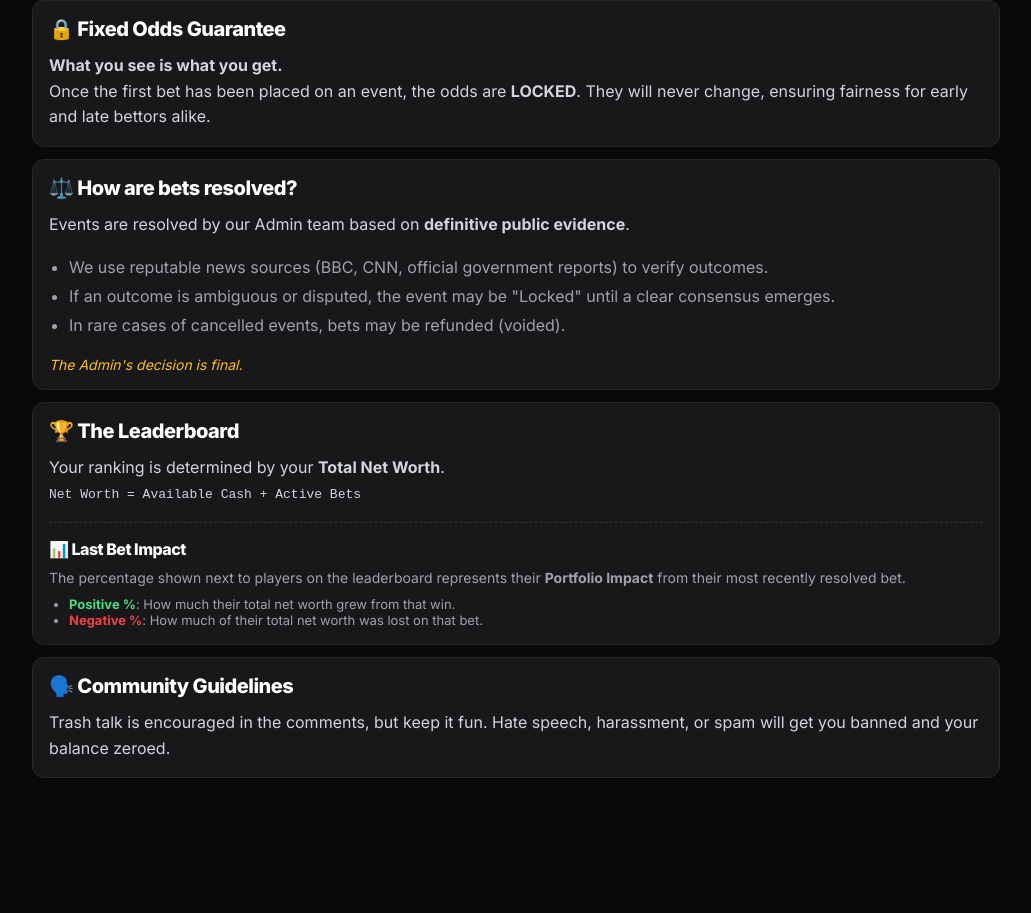
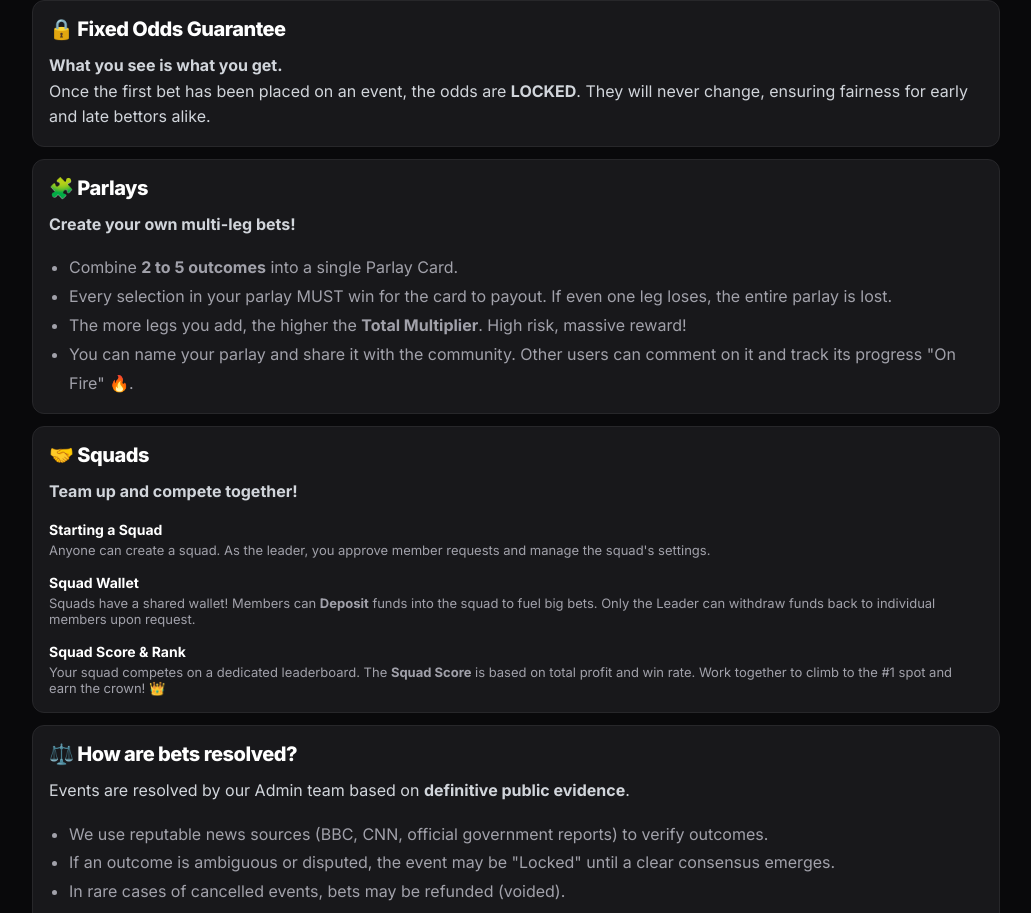
Before and after one commit to ffearmme/bet-it-happens, a Next.js app: page /rules in a window 1280 px wide. Shown: the part 627-1540 px from the top of the page, without its empty margins (124-1155 px from the left). Before the commit the page ends 1517 px from the top, so only its background shows below. Built offline with nearby package versions, Linux system fonts and the light colour scheme; no server answers; the database is empty.

Commit message:
Update page.js

```diff
--- a/src/app/rules/page.js
+++ b/src/app/rules/page.js
@@ -63,6 +63,7 @@ export default function Rules() {
                 </p>
             </div>
 
+
             <div className="card">
                 <h2>🔒 Fixed Odds Guarantee</h2>
                 <p style={{ lineHeight: '1.6', color: '#d1d5db' }}>
@@ -71,6 +72,48 @@ export default function Rules() {
                     Once the first bet has been placed on an event, the odds are <strong>LOCKED</strong>.
                     They will never change, ensuring fairness for early and late bettors alike.
                 </p>
+            </div>
+
+            <div className="card">
+                <h2>🧩 Parlays</h2>
+                <p style={{ lineHeight: '1.6', color: '#d1d5db', marginBottom: '16px' }}>
+                    <strong>Create your own multi-leg bets!</strong>
+                </p>
+                <ul style={{ paddingLeft: '20px', color: '#a1a1aa', lineHeight: '1.8' }}>
+                    <li>Combine <strong>2 to 5 outcomes</strong> into a single Parlay Card.</li>
+                    <li>Every selection in your parlay MUST win for the card to payout. If even one leg loses, the entire parlay is lost.</li>
+                    <li>The more legs you add, the higher the <strong>Total Multiplier</strong>. High risk, massive reward!</li>
+                    <li>You can name your parlay and share it with the community. Other users can comment on it and track its progress "On Fire" 🔥.</li>
+                </ul>
+            </div>
+
+            <div className="card">
+                <h2>🤝 Squads</h2>
+                <p style={{ lineHeight: '1.6', color: '#d1d5db', marginBottom: '16px' }}>
+                    <strong>Team up and compete together!</strong>
+                </p>
+                <div style={{ display: 'grid', gridTemplateColumns: '1fr', gap: '16px' }}>
+                    <div>
+                        <h4 style={{ color: '#fff', fontSize: '14px', marginBottom: '4px' }}>Starting a Squad</h4>
+                        <p style={{ fontSize: '13px', color: '#a1a1aa' }}>
+                            Anyone can create a squad. As the leader, you approve member requests and manage the squad's settings.
+                        </p>
+                    </div>
+                    <div>
+                        <h4 style={{ color: '#fff', fontSize: '14px', marginBottom: '4px' }}>Squad Wallet</h4>
+                        <p style={{ fontSize: '13px', color: '#a1a1aa' }}>
+                            Squads have a shared wallet! Members can <strong>Deposit</strong> funds into the squad to fuel big bets.
+                            Only the Leader can withdraw funds back to individual members upon request.
+                        </p>
+                    </div>
+                    <div>
+                        <h4 style={{ color: '#fff', fontSize: '14px', marginBottom: '4px' }}>Squad Score & Rank</h4>
+                        <p style={{ fontSize: '13px', color: '#a1a1aa' }}>
+                            Your squad competes on a dedicated leaderboard. The <strong>Squad Score</strong> is based on total profit and win rate.
+                            Work together to climb to the #1 spot and earn the crown! 👑
+                        </p>
+                    </div>
+                </div>
             </div>
 
             <div className="card">
```
